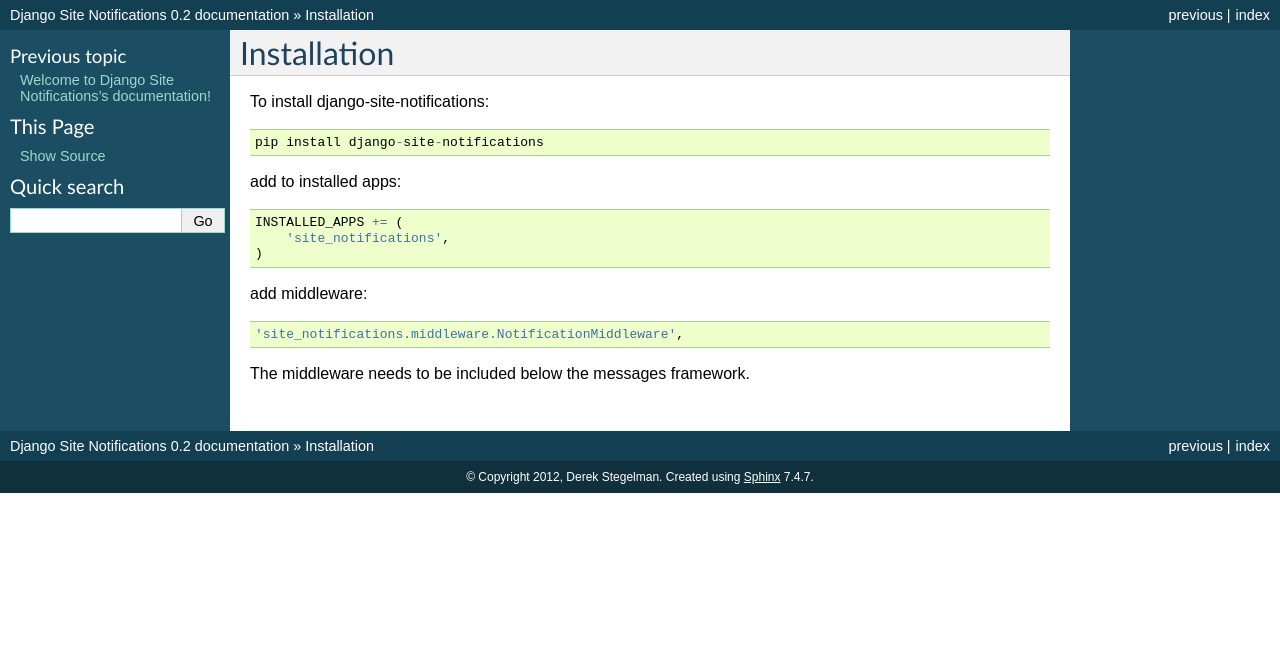
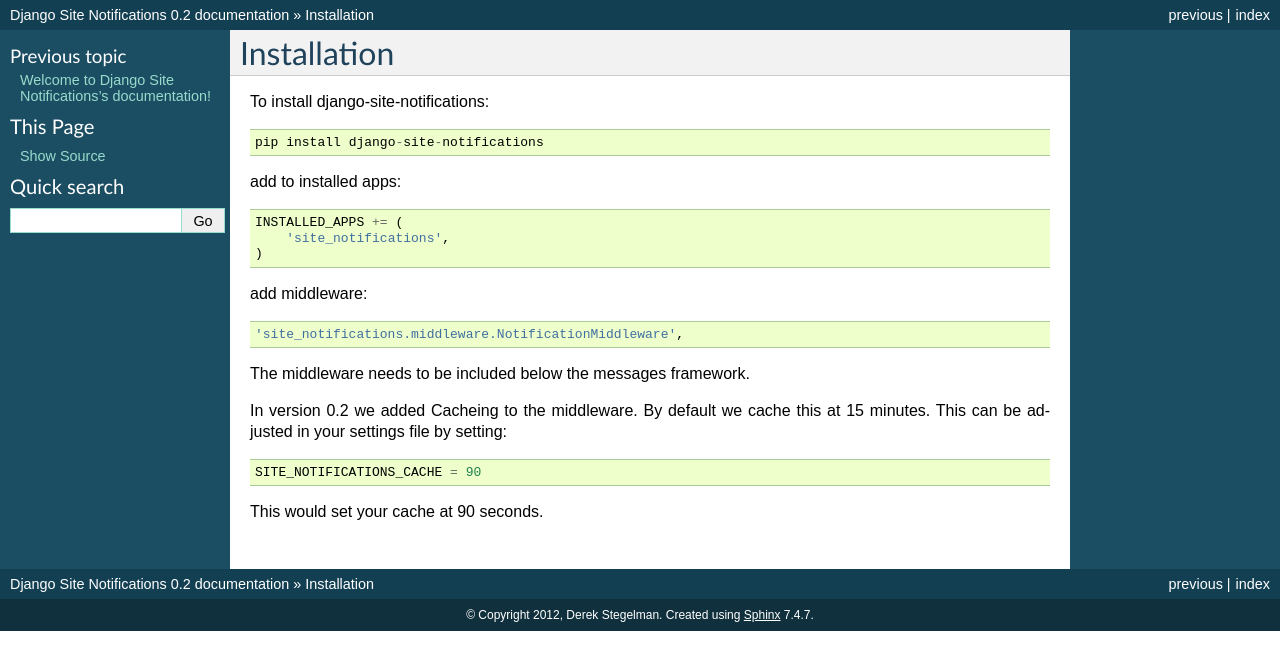
Before and after one commit to dstegelman/django-site-notifications, a Sphinx documentation site: the page built from docs/source/installation.rst, in a window 1280 px wide. Shown: the top 670 px of the page. Built offline with Sphinx 7.4.7, drawn with Linux system fonts in a browser that asks for light colours.

Commit message:
Updated docs.

```diff
--- a/docs/source/installation.rst
+++ b/docs/source/installation.rst
@@ -18,3 +18,10 @@
     'site_notifications.middleware.NotificationMiddleware',
 
 The middleware needs to be included below the messages framework.
+
+In version 0.2 we added Cacheing to the middleware.  By default we cache this at 15 minutes.  This can be adjusted in
+your settings file by setting::
+
+    SITE_NOTIFICATIONS_CACHE = 90
+
+This would set your cache at 90 seconds.
```
